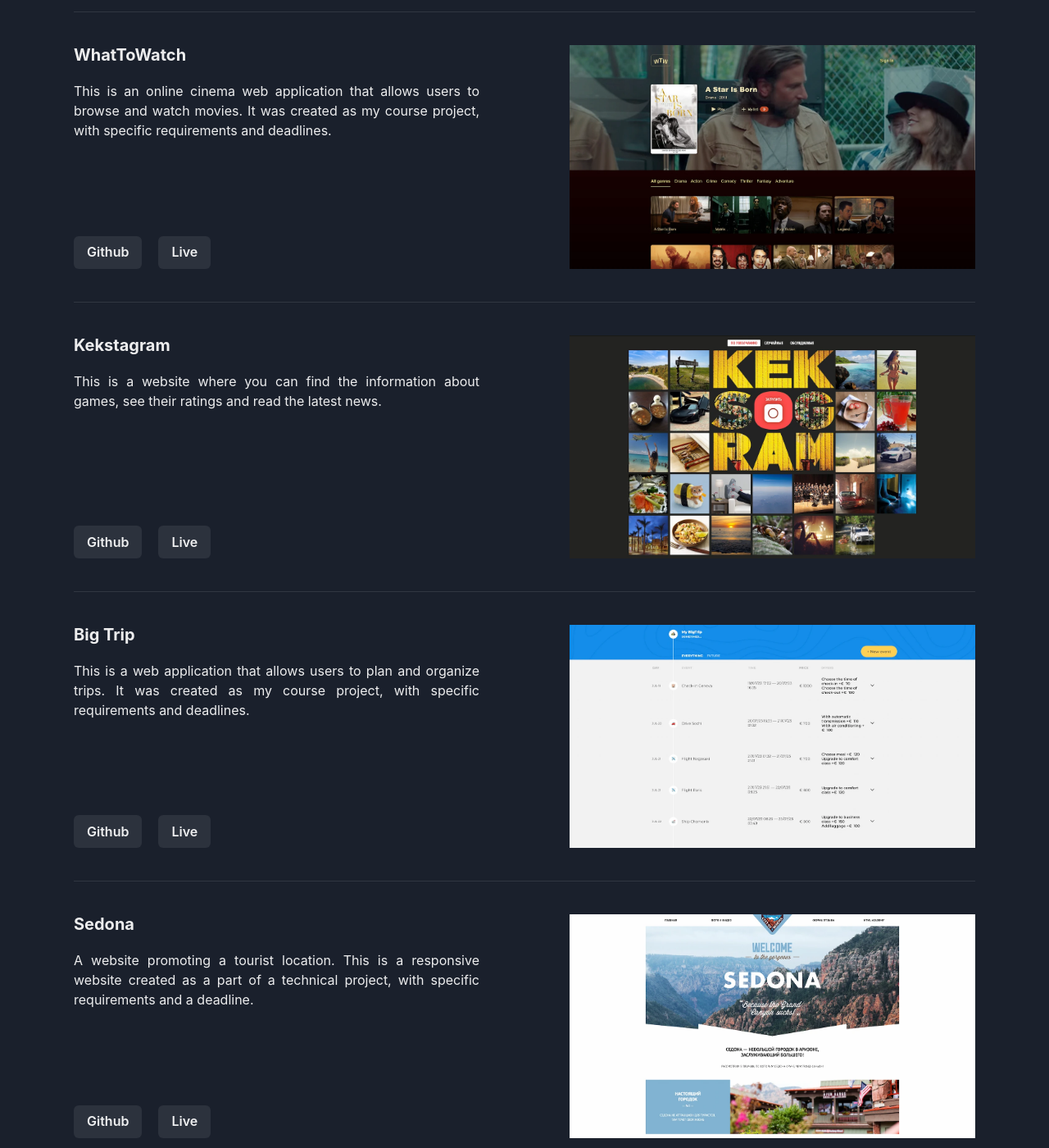
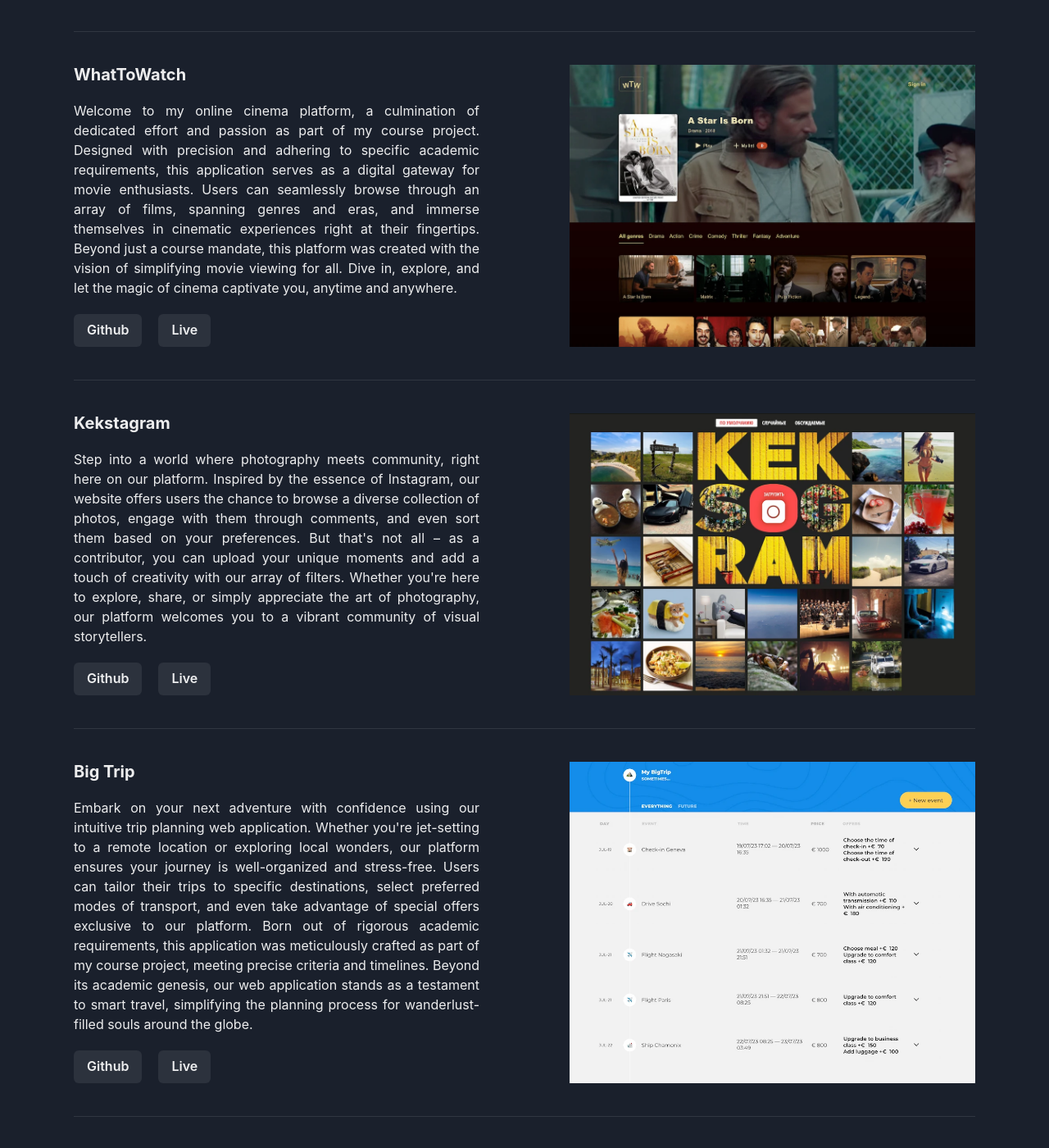
Before and after one commit to Farkhadov95/far_amir, a React (Vite) app: page /projects in a window 1280 px wide. Shown: the part 707-2107 px from the top of the page at 82% size. Built offline with nearby package versions, Linux system fonts and the light colour scheme.

Commit message:
Updated Desctiptions of the projects

```diff
--- a/src/pages/ProjectsPage.tsx
+++ b/src/pages/ProjectsPage.tsx
@@ -22,7 +22,7 @@ const ProjectsPage = () => {
 
       <ProjectsItem
         title="GameHub"
-        description="This is a website where you can find the information about games, see their ratings and read the latest news."
+        description="Dive into the realm of gaming with our dedicated platform, designed for enthusiasts and casual gamers alike. Here, you can effortlessly search for your favorite games, explore a plethora of options sorted by genre, popularity, or release date, and delve deep into comprehensive details that illuminate every aspect of the gameplay. Whether you're looking for the next adventure to embark upon or seeking insights into a classic favorite, our website is your one-stop destination for all things gaming."
         github="https://github.com/Farkhadov95/game-hub"
         live="https://game-hub-two-snowy.vercel.app"
         image={gamehub}
@@ -30,7 +30,7 @@ const ProjectsPage = () => {
       <Divider orientation="horizontal" />
       <ProjectsItem
         title="WhatToWatch"
-        description="This is an online cinema web application that allows users to browse and watch movies. It was created as my course project, with specific requirements and deadlines."
+        description="Welcome to my online cinema platform, a culmination of dedicated effort and passion as part of my course project. Designed with precision and adhering to specific academic requirements, this application serves as a digital gateway for movie enthusiasts. Users can seamlessly browse through an array of films, spanning genres and eras, and immerse themselves in cinematic experiences right at their fingertips. Beyond just a course mandate, this platform was created with the vision of simplifying movie viewing for all. Dive in, explore, and let the magic of cinema captivate you, anytime and anywhere."
         github="https://github.com/Farkhadov95/853355-what-to-watch-12"
         live="https://farkhadov95.github.io/853355-what-to-watch-12/"
         image={wtw}
@@ -38,7 +38,7 @@ const ProjectsPage = () => {
       <Divider orientation="horizontal" />
       <ProjectsItem
         title="Kekstagram"
-        description="This is a website where you can find the information about games, see their ratings and read the latest news."
+        description="Step into a world where photography meets community, right here on our platform. Inspired by the essence of Instagram, our website offers users the chance to browse a diverse collection of photos, engage with them through comments, and even sort them based on your preferences. But that's not all – as a contributor, you can upload your unique moments and add a touch of creativity with our array of filters. Whether you're here to explore, share, or simply appreciate the art of photography, our platform welcomes you to a vibrant community of visual storytellers."
         github="https://github.com/Farkhadov95/853355-kekstagram-29"
         live="https://farkhadov95.github.io/853355-kekstagram-29/"
         image={kekstagram}
@@ -46,7 +46,7 @@ const ProjectsPage = () => {
       <Divider orientation="horizontal" />
       <ProjectsItem
         title="Big Trip"
-        description="This is a web application that allows users to plan and organize trips. It was created as my course project, with specific requirements and deadlines."
+        description="Embark on your next adventure with confidence using our intuitive trip planning web application. Whether you're jet-setting to a remote location or exploring local wonders, our platform ensures your journey is well-organized and stress-free. Users can tailor their trips to specific destinations, select preferred modes of transport, and even take advantage of special offers exclusive to our platform. Born out of rigorous academic requirements, this application was meticulously crafted as part of my course project, meeting precise criteria and timelines. Beyond its academic genesis, our web application stands as a testament to smart travel, simplifying the planning process for wanderlust-filled souls around the globe."
         github="https://github.com/Farkhadov95/853355-big-trip-simple-19"
         live="https://farkhadov95.github.io/853355-big-trip-simple-19/build/"
         image={bigtrip}
@@ -54,7 +54,7 @@ const ProjectsPage = () => {
       <Divider orientation="horizontal" />
       <ProjectsItem
         title="Sedona"
-        description="A website promoting a tourist location. This is a responsive website created as a part of a technical project, with specific requirements and a deadline."
+        description="Dive deep into the enchanting beauty of Sedona through our dedicated website, meticulously designed to showcase all the wonders this tourist haven has to offer. From its iconic red rock formations to its vibrant arts scene, our platform brings Sedona's allure right to your fingertips. Responsively crafted, this website ensures a seamless browsing experience across devices, making it easier than ever to plan your next visit or simply daydream about Arizona's desert gem. Conceived and executed as part of a technical project, our platform not only adheres to specific criteria and stringent deadlines but also stands as a heartfelt invitation to explore the magic of Sedona."
         github="https://github.com/Farkhadov95/853355-sedona-19"
         live="https://farkhadov95.github.io/853355-sedona-19/source/"
         image={sedona}
```
